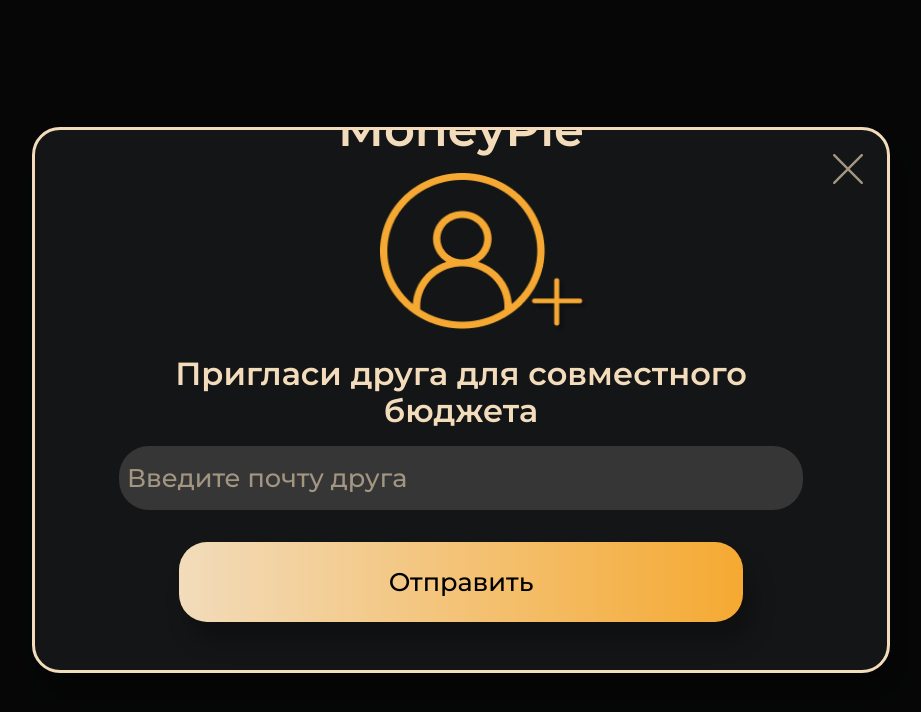
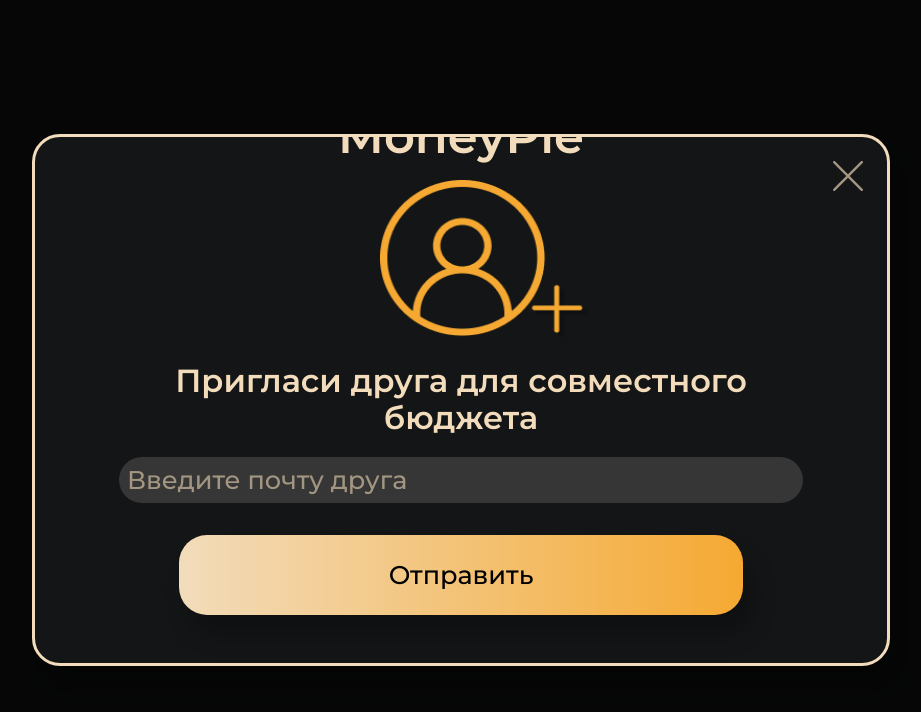
Before and after one commit to money-pie/frontend, a Next.js app: page /invitationPage in a window 1280 px wide. Shown: the top 712 px of the page, without its empty margins (179-1100 px from the left). Built offline with nearby package versions, Linux system fonts and the light colour scheme.

Commit message:
fix: update input component

```diff
--- a/components/elements/Input/Input.module.css
+++ b/components/elements/Input/Input.module.css
@@ -1,7 +1,8 @@
 .input {
   width: 100%;
   max-width: calc(100% - 20px);
-  height: 4rem;
+
+  /* height: 4rem; */
   padding: 1vh;
 
   color: var(--accent-weak);
@@ -21,7 +22,8 @@
 
 .ghost {
   width: 35rem;
-  height: 5rem;
+
+  /* height: 5rem; */
 
   border: none;
   border-bottom: 2px solid var(--faint-weak);
```
